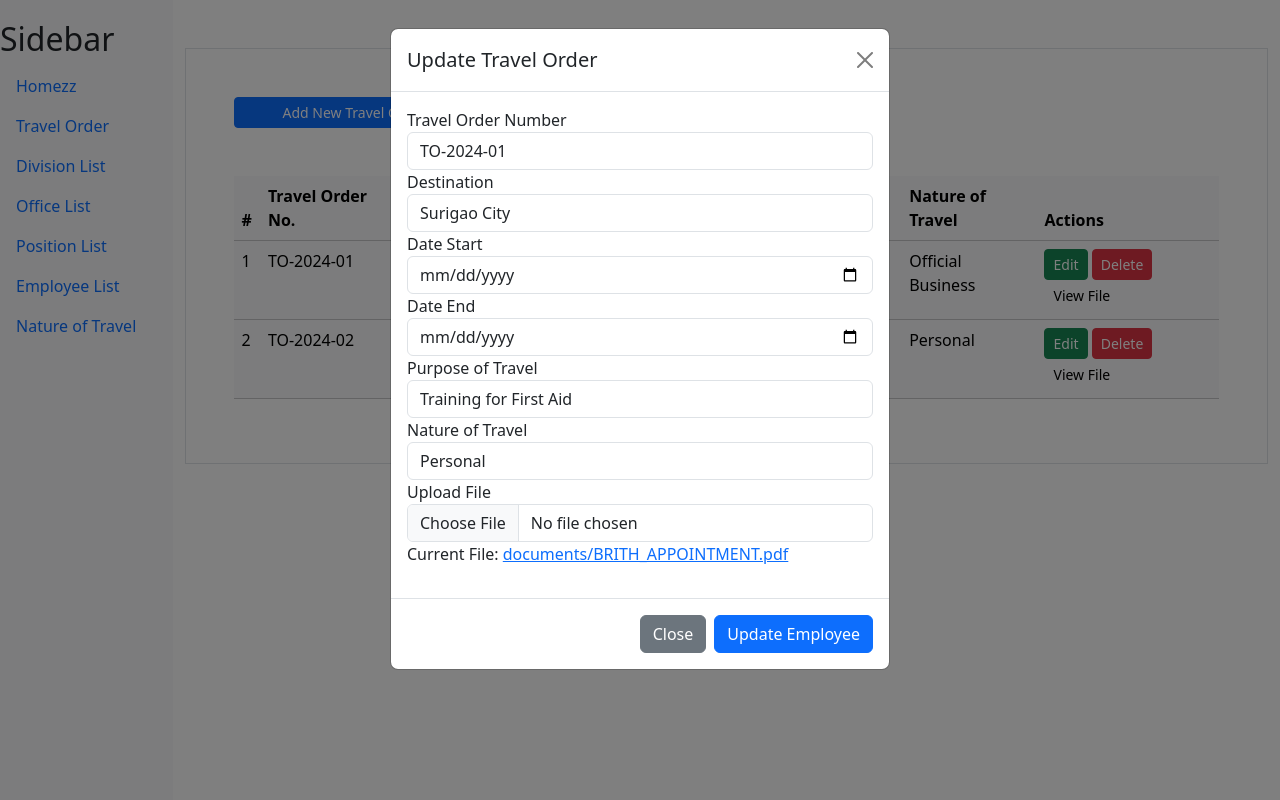
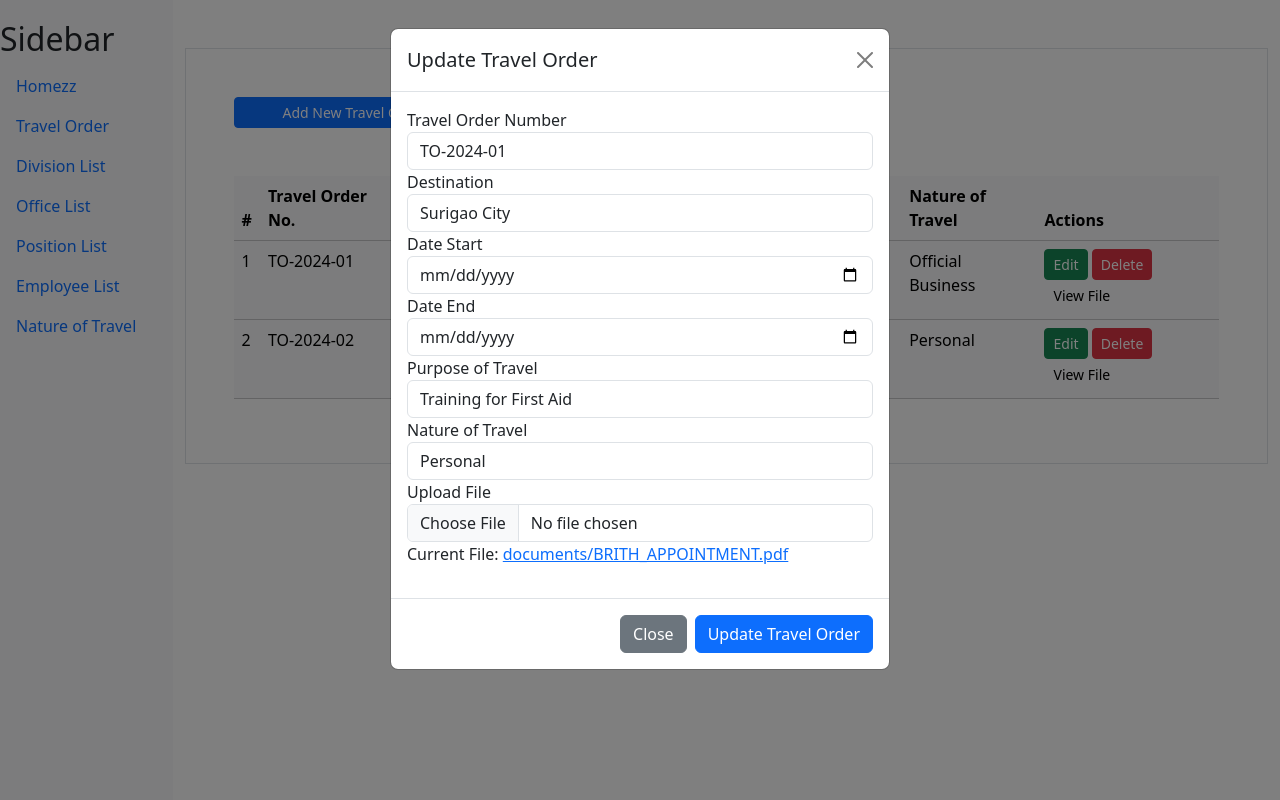
Before and after one commit to Ramzy2023/Petru, a Django app: page /travel_order/ in a window 1280 px wide, after a click on "Edit". Run offline with Django 5.2, Linux system fonts and the light colour scheme; data comes from the database, SQL or seed files in the repository; both versions use the stored data as it was after the commit.

Commit message:
updated the travel order module

```diff
--- a/myprog/myapp/templates/myapp/travelorder.html
+++ b/myprog/myapp/templates/myapp/travelorder.html
@@ -36,7 +36,7 @@
 <!-- Update Modal for Employee -->
 <div class="modal fade" id="updateModal_{{ travel.id }}" tabindex="-1" aria-labelledby="updateModalLabel_{{ travel.id }}" aria-hidden="true">
     <div class="modal-dialog">
-        <form action="" method="post">
+        <form action="" method="post" enctype="multipart/form-data">
             {% csrf_token %}
             <div class="modal-content">
                 <div class="modal-header">
@@ -87,7 +87,7 @@
                 </div>
                 <div class="modal-footer">
                     <button type="button" class="btn btn-secondary" data-bs-dismiss="modal">Close</button>
-                    <button type="submit" class="btn btn-primary" name="travel_update">Update Employee</button>
+                    <button type="submit" class="btn btn-primary" name="travel_update">Update Travel Order</button>
                 </div>
             </div>
         </form>
@@ -104,7 +104,7 @@
                         <input type="hidden" name="id" value="{{ travel.id }}">
                         <div class="modal-content">
                             <div class="modal-header">
-                                <h1 class="modal-title fs-5" id="deleteModalLabel_{{ travel.id }}">Delete Employee</h1>
+                                <h1 class="modal-title fs-5" id="deleteModalLabel_{{ travel.id }}">Delete Travel Order</h1>
                                 <button type="button" class="btn-close" data-bs-dismiss="modal" aria-label="Close"></button>
                             </div>
                             <div class="modal-body">
@@ -112,7 +112,7 @@
                             </div>
                             <div class="modal-footer">
                                 <button type="button" class="btn btn-secondary" data-bs-dismiss="modal">Close</button>
-                                <button type="submit" class="btn btn-danger" name="travel_delete">Delete Employee</button>
+                                <button type="submit" class="btn btn-danger" name="travel_delete">Delete Travel Order</button>
                             </div>
                         </div>
                     </form>
@@ -175,7 +175,7 @@
                 </div>
                 <div class="modal-footer">
                     <button type="button" class="btn btn-secondary" data-bs-dismiss="modal">Close</button>
-                    <button type="submit" class="btn btn-primary" name="travel_add">Add Employee</button>
+                    <button type="submit" class="btn btn-primary" name="travel_add">Add Travel Order</button>
                 </div>
             </div>
         </form>
--- a/myprog/myapp/views.py
+++ b/myprog/myapp/views.py
@@ -169,6 +169,26 @@ def travel(request):
                 file = file
             )
 
+        elif "travel_update" in request.POST:
+            id = request.POST.get("id")
+            travel_number = request.POST.get("travel_number")
+            destination = request.POST.get("destination")
+            date_start = request.POST.get("date_start")
+            date_end = request.POST.get("date_end")
+            purpose = request.POST.get("purpose")
+            natureoftavel_id = request.POST.get("nature_travel_name")
+            file = request.FILES.get("file")
+
+            update_travel = TravelOrder.objects.get(id=id)
+            update_travel.travel_number = travel_number
+            update_travel.destination = destination
+            update_travel.date_start = date_start
+            update_travel.date_end = date_end
+            update_travel.purpose = purpose
+            update_travel.natureoftavel_id = natureoftavel_id
+            update_travel.file = file
+            update_travel.save()
+
         elif "travel_delete" in request.POST:
             id = request.POST.get("id")
             TravelOrder.objects.get(id=id).delete()
```
Also changed, not shown: myprog/db.sqlite3, 2 other files.
